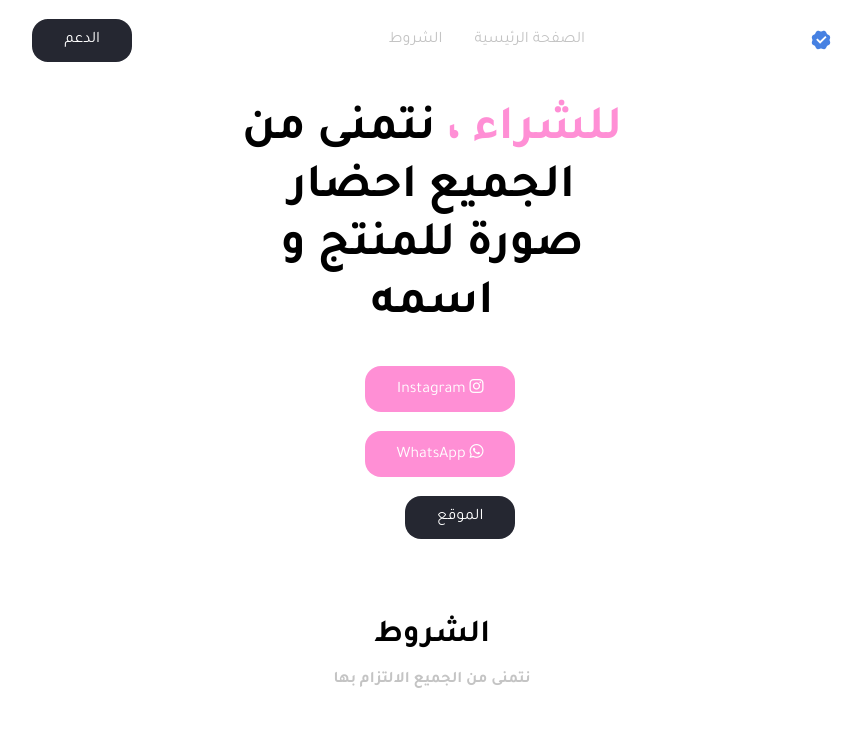
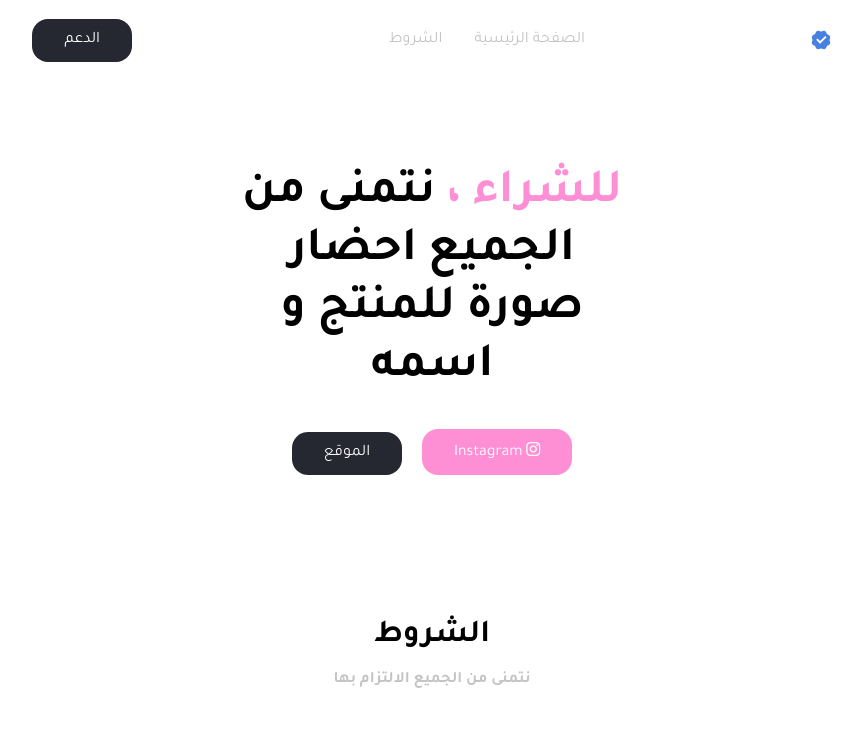
Before and after one commit to JAccessories/joud__desin, a plain HTML site: page buying/index.html in a window 1280 px wide. Shown: the top 735 px of the page, without its empty margins (208-1070 px from the left). Drawn offline with Linux system fonts and the light colour scheme.

Commit message:
Update index.html

```diff
--- a/buying/index.html
+++ b/buying/index.html
@@ -50,13 +50,7 @@
   <i class="fab fa-instagram"></i> Instagram
 </button>
 
-<br> <br>
 
- <button class="cta purple" onclick="window.location.href='https://wa.me/qr/RJIVQJNWKGBYC1'">
-  <i class="fab fa-whatsapp"></i>  WhatsApp
- </button>
-
-          <br><br>
        <button class="cta dark" onclick="window.location.href='https://github.JAccessories.io/joud__desin'">
   الموقع
 </button>
```
